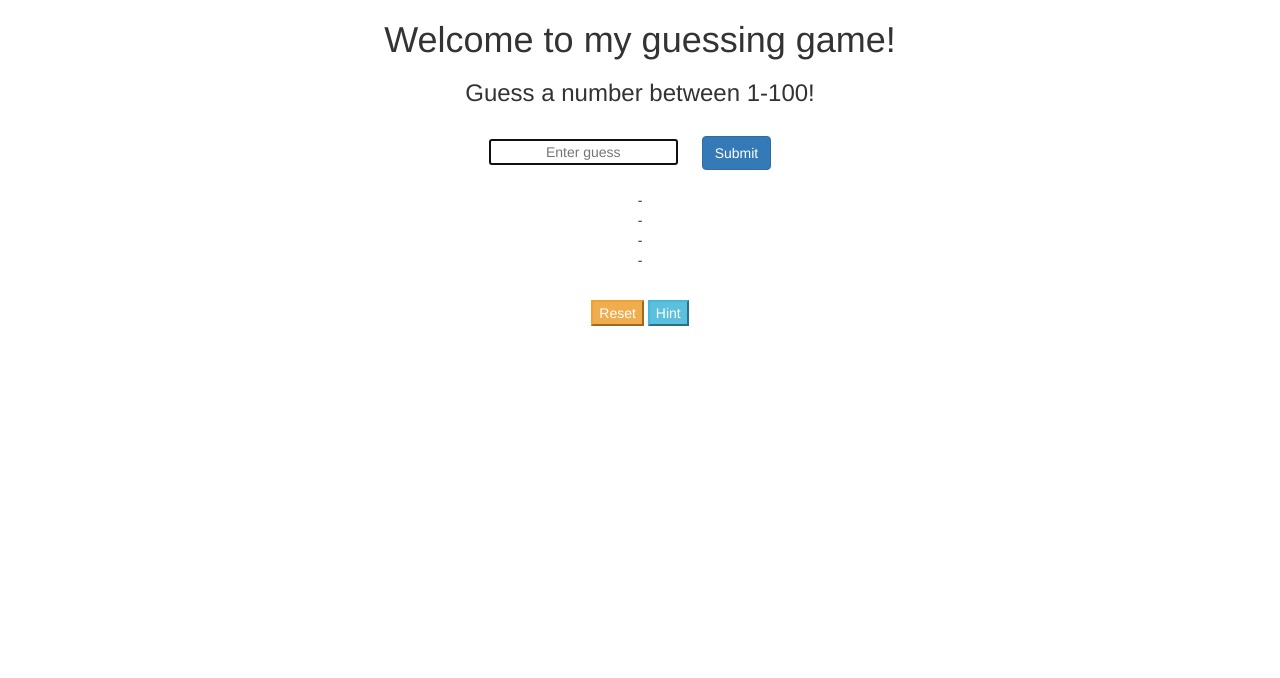
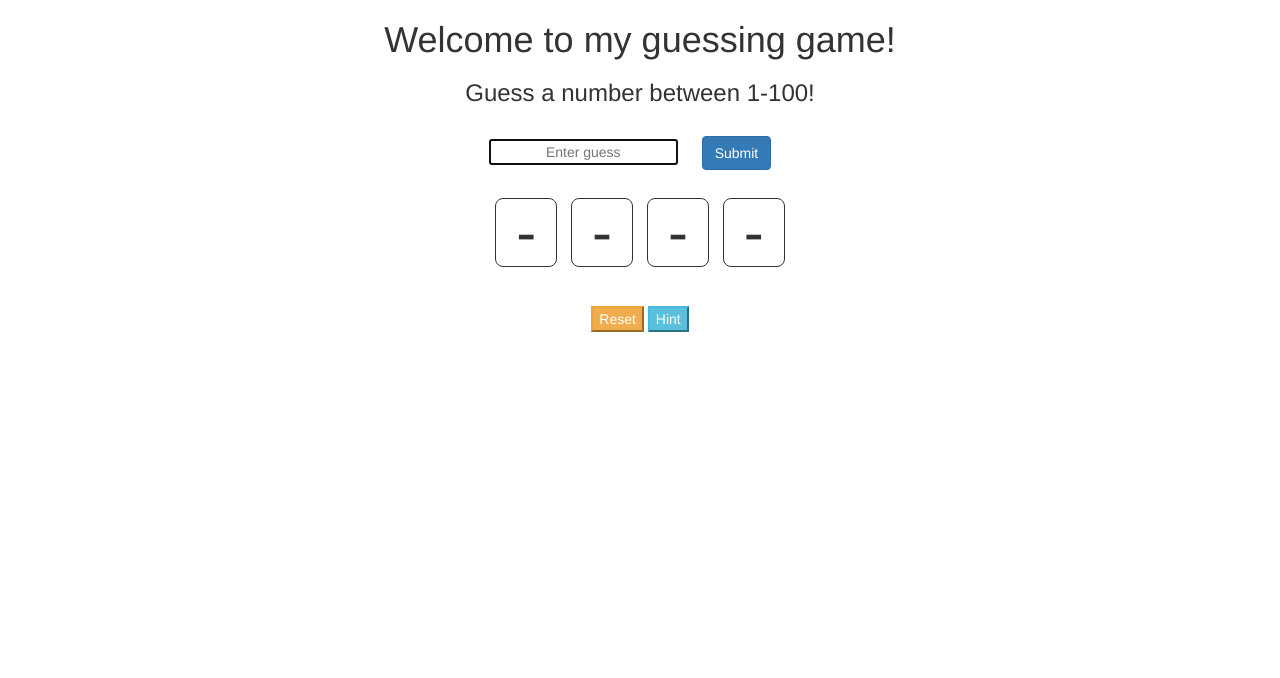
Before and after one commit to Bculp/GuessingGame, a plain HTML site: page index.html in a window 1280 px wide. Shown: the top 678 px of the page. Drawn offline with nearby package versions, Linux system fonts and the light colour scheme.

Commit message:
styled the list of guesses

```diff
--- a/style.css
+++ b/style.css
@@ -8,6 +8,14 @@
       ul {
           list-style: none;
           padding: 0;
+      }
+      .guess {
+        display:inline;
+        border: solid 1px;
+        border-radius: 8px;
+        font-size:60px;
+        margin: 5px;
+        padding: 0px 20px;
       }
       #menu-btns {
           margin:30px;
```
